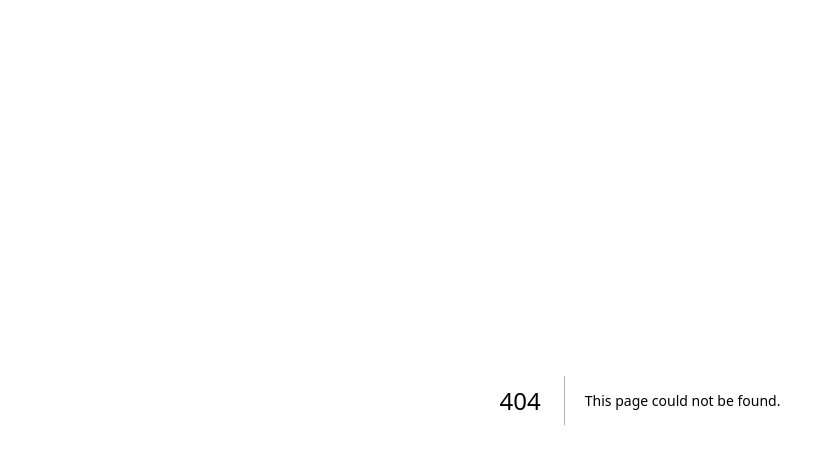
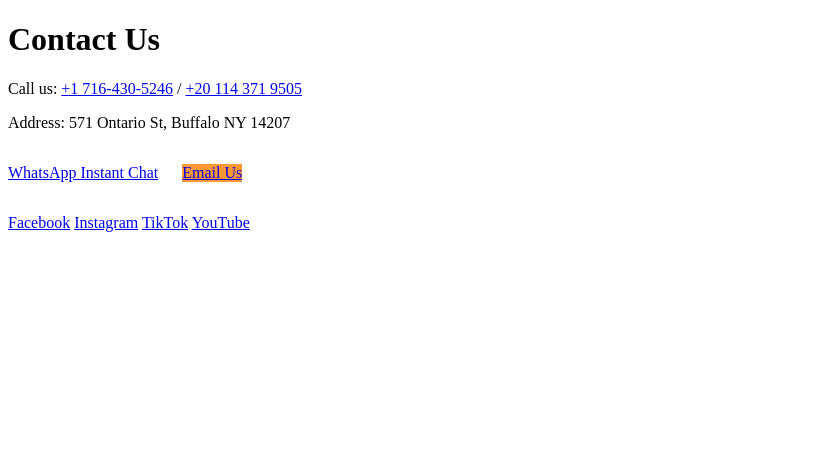
Before and after one commit to ogmjbrands/Vision-to-the-world, a Next.js app: page /contact in a window 1280 px wide. Before the commit this address had no page. Shown: the top 464 px of the page, without its empty margins (0-835 px from the left). Built offline with nearby package versions, Linux system fonts and the light colour scheme.

Commit message:
Create contact.tsx

```diff
--- /dev/null
+++ b/pages/contact.tsx
@@ -0,0 +1,20 @@
+export default function Contact() {
+  return (
+    <main>
+      <h1>Contact Us</h1>
+      <p>Call us: <a href="tel:+17164305246">+1 716-430-5246</a> / <a href="tel:+201143719505">+20 114 371 9505</a></p>
+      <p>Address: 571 Ontario St, Buffalo NY 14207</p>
+      <div className="actions" style={{ display: "flex", gap: "1.5em", margin: "2em 0" }}>
+        <a href="https://wa.me/17164305246" target="_blank" rel="noopener noreferrer" className="button">WhatsApp Instant Chat</a>
+        <a href="mailto:info@visiontotheworld.com" className="button" style={{ background: '#FF9832' }}>Email Us</a>
+      </div>
+      <div className="socials" style={{ margin: "1em 0" }}>
+        <a href="https://www.facebook.com/share/1Btpm4sX6R/" target="_blank">Facebook</a>{" "}
+        <a href="https://www.instagram.com/vision_to_the_world/profilecard/?igsh=MXdzd2hjM2djejI5NQ==" target="_blank">Instagram</a>{" "}
+        <a href="https://www.tiktok.com/@vision.to.the.wor3?_t=ZT-8yPyrXg2CDn&_r=1" target="_blank">TikTok</a>{" "}
+        <a href="https://www.youtube.com/@visiontotheworld" target="_blank">YouTube</a>
+      </div>
+      {/* TODO: Add live chat widget integration */}
+    </main>
+  );
+}
```
